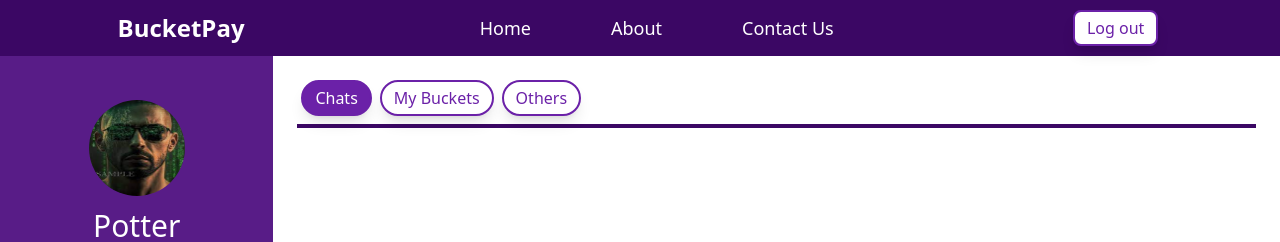
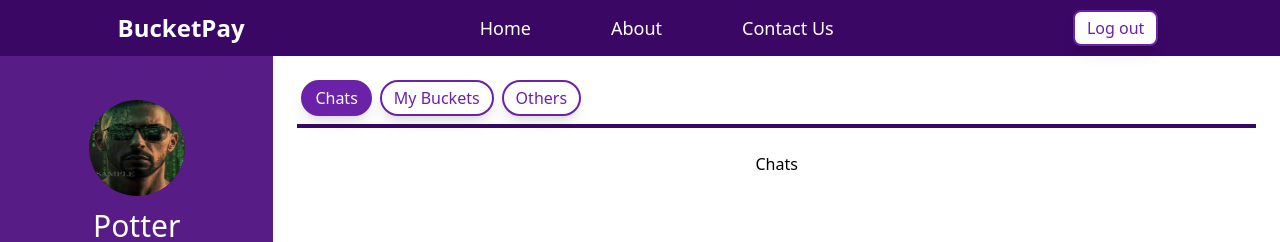
Before and after one commit to MohammedHassan07/Bucket-pay, a React (Vite) app in the folder web/: page / in a window 1280 px wide. Shown: the top 242 px of the page. Built offline with nearby package versions, Linux system fonts and the light colour scheme.

Commit message:
REFACTOR: resolved the route for home and chats

```diff
--- a/web/src/App.jsx
+++ b/web/src/App.jsx
@@ -20,7 +20,7 @@ function App() {
         <Routes>
 
           <Route path='/' exact element={<Home />}>
-            <Route path='/chats' element={<Chats />} />
+            <Route path='/' element={<Chats />} />
             <Route path='/buckets' element={<Buckets />} />
             <Route path='/others' element={<Buckets />} />
           </Route>
--- a/web/src/components/ChatBucketOther.jsx
+++ b/web/src/components/ChatBucketOther.jsx
@@ -16,7 +16,7 @@ const ChatBucketOther = () => {
         <>
             <div>
 
-                <Link to={'/chats'} >
+                <Link to={'/'} >
                     <Button
                         value={'Chats'}
                         onClick={handleButtonClick}
```
